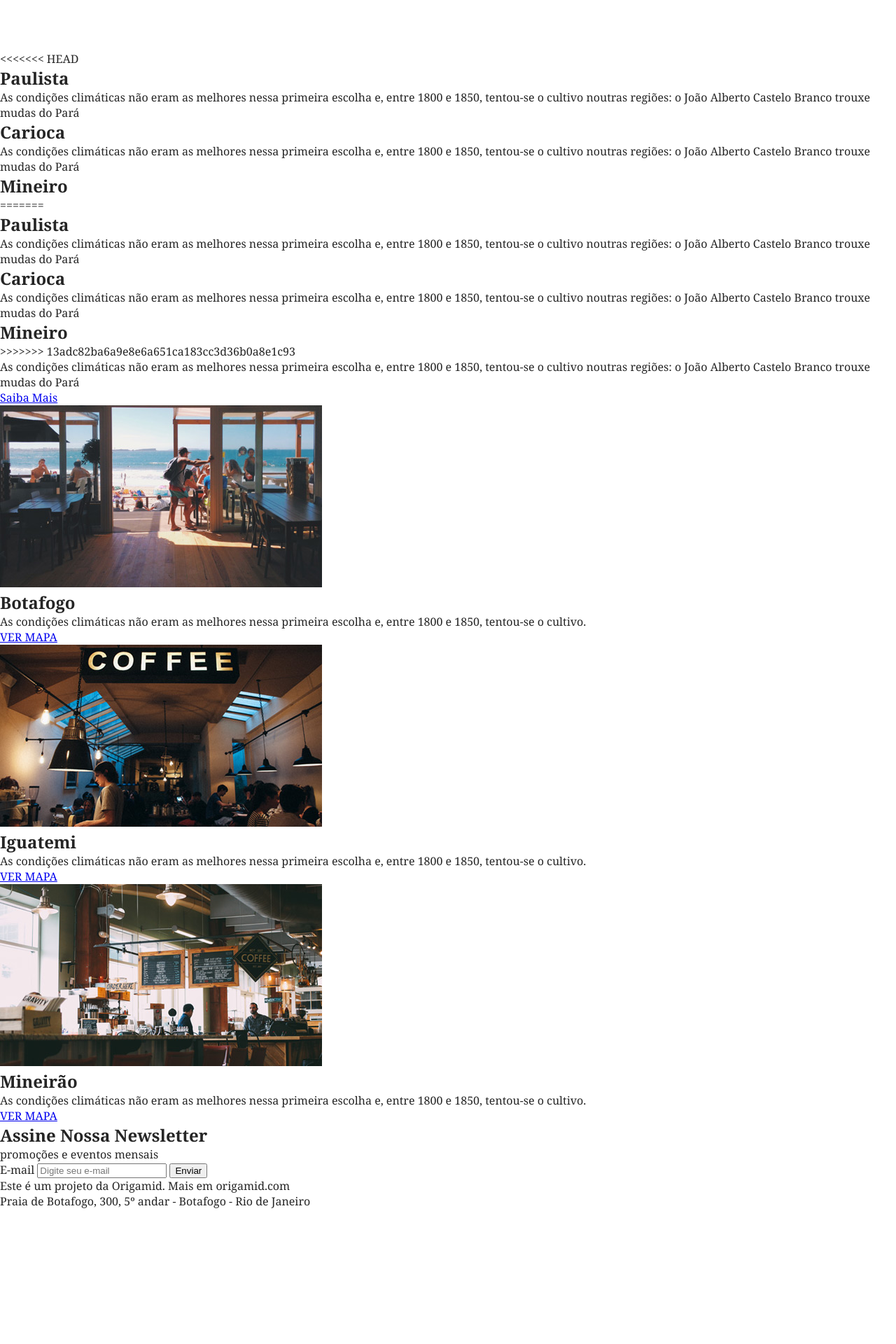
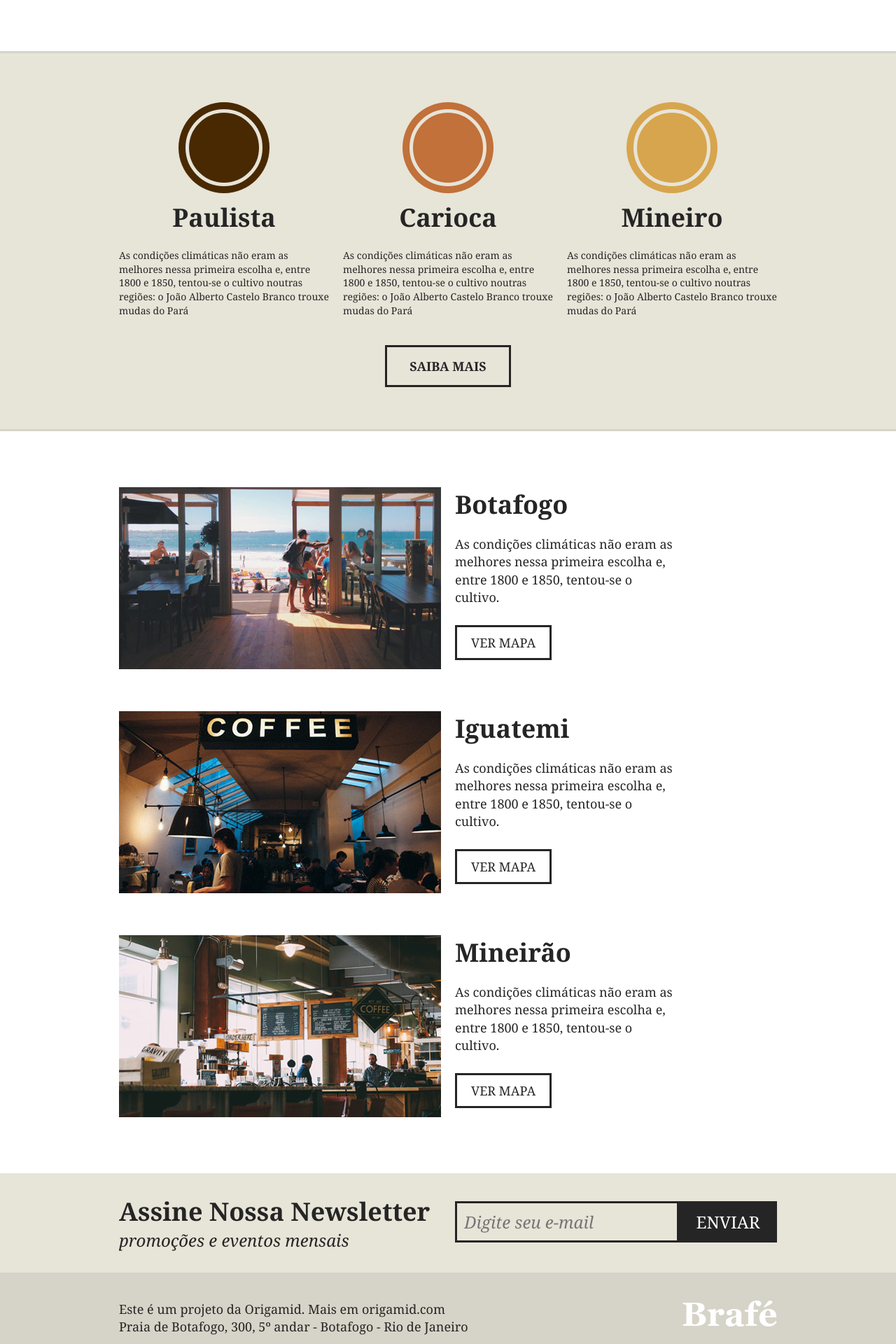
Before and after one commit to pedrocamussi/origamid, a PHP site: page / in a window 1280 px wide. Shown: the part 1160-3080 px from the top of the page at 70% size. Before the commit the page ends 2886 px from the top, so only its background shows below. Run offline with PHP 8.4, Linux system fonts and the light colour scheme.

Commit message:
footer done

```diff
--- a/3 - CSS Avançado Posicionamento/brafe/css/styles.css
+++ b/3 - CSS Avançado Posicionamento/brafe/css/styles.css
@@ -8,6 +8,10 @@ body, h1, h2, h3, p, ul{
 body{
     font-family: Georgia, serif;
     color: #252525;
+}
+
+*{
+    box-sizing: border-box;
 }
 
 /* Menu */
@@ -127,7 +131,6 @@ a.menu-logo{
     margin: 20px auto;
     max-width: 460px;
 }
-<<<<<<< HEAD
 /* Produtos */
 .produtos{
     background: #e7e4d8;
@@ -135,9 +138,6 @@ a.menu-logo{
     border-top: 3px solid #d6d3c8;
     border-bottom: 3px solid #d6d3c8;
 }
-
-=======
-
 /* Produtos */
 
 .produtos{
@@ -146,33 +146,20 @@ a.menu-logo{
     border-top: 3px solid #d6d3c8
     border-bottom: 3px solid #d6d3c8
 }
->>>>>>> 13adc82ba6a9e8e6a651ca183cc3d36b0a8e1c93
 .produtos-container{
     max-width: 960px;
     margin: 0 auto;
 }
-<<<<<<< HEAD
 .produtos-container::before, .produtos-container::after{
-=======
-.produtos-container::after, .produtos-container::before{
->>>>>>> 13adc82ba6a9e8e6a651ca183cc3d36b0a8e1c93
     content: '';
     display: table;
     clear: both;
 }
-<<<<<<< HEAD
-
-=======
->>>>>>> 13adc82ba6a9e8e6a651ca183cc3d36b0a8e1c93
 .produtos-item{
     width: 300px;
     float: left;
     margin: 0 10px 20px 10px;
 }
-<<<<<<< HEAD
-=======
-
->>>>>>> 13adc82ba6a9e8e6a651ca183cc3d36b0a8e1c93
 .produtos-item h2{
     text-align: center;
     font-size: 2.25em;
@@ -184,7 +171,6 @@ a.menu-logo{
     display: block;
     width: 100px;
     height: 100px;
-<<<<<<< HEAD
     background: currentColor;
     border-radius: 50%;
     margin: 20px auto;
@@ -201,13 +187,6 @@ h2.produtos-carioca::before{
 
 h2.produtos-mineiro::before{
     color: #d7a54d;
-=======
-    background: blue;
-    border-radius: 50%;
-    margin: 20px auto;
-    border: 5px solid #e7e4d8;
-    box-shadow: 0 0 0 5px pink, 0 0 0 10px green;
->>>>>>> 13adc82ba6a9e8e6a651ca183cc3d36b0a8e1c93
 }
 
 .produtos-item p{
@@ -215,7 +194,6 @@ h2.produtos-mineiro::before{
     line-height: 1.4em;
 }
 
-<<<<<<< HEAD
 .produtos-btn{
     width: 180px;
     border: 3px solid;
@@ -274,5 +252,99 @@ h2.produtos-mineiro::before{
     color: #252525;
     padding: 10px 20px;
 }
-=======
->>>>>>> 13adc82ba6a9e8e6a651ca183cc3d36b0a8e1c93
+
+/* Assine */
+
+.assine{
+    background: #e7e4d8;
+    padding: 30px 0;
+}
+
+.assine-container{
+    max-width: 960px;
+    margin:0 auto;
+}
+
+.assine-container::after,.assine-container::before{
+    content: '';
+    display: table;
+    clear: both;
+}
+
+.assine-info{
+    width: 460px;
+    margin: 0 10px;
+    float: left;
+}
+
+.assine-info h2{
+    font-size: 2.25em;
+}
+
+.assine-info p{
+    font-size: 1.5em;
+    font-style: italic;
+}
+
+.assine form{
+    width: 460px;
+    margin:10px 10px 0 10px;
+    float: left;
+}
+
+.assine form label{
+    display: none;
+}
+
+.assine input{
+    width: 320px;
+    border: 3px solid #252525;
+    background: none;
+    font-size: 1.5em;
+    font-style: italic;
+    font-family:Georgia, serif ;
+    padding: 10px;
+    float: left;
+}
+
+.assine button{
+    background: #252525;
+    border: none;
+    font-family: Georgia, serif;
+    text-transform: uppercase;
+    font-size: 1.5em;
+    width: 140px;
+    padding: 13px 0;
+    color: #fff;
+    cursor: pointer;
+}
+
+/* Footer */
+
+.footer{
+    background: #d6d3c8;
+    padding: 40px 0;
+}
+
+.footer-container{
+    max-width: 960px;
+    margin: 0 auto;
+}
+
+.footer-container::after, .footer-container::before{
+    content: '';
+    display: table;
+    clear: both;
+}
+
+.footer p{
+    float: left;
+    margin: 0 10px;
+    font-size: 1.125em;
+    line-height: 1.4em;
+}
+.footer img{
+    float: right;
+    margin: 0 10px;
+    display: block;
+}
--- a/3 - CSS Avançado Posicionamento/brafe/index.html
+++ b/3 - CSS Avançado Posicionamento/brafe/index.html
@@ -42,7 +42,6 @@
     </section>
 
     <section class="produtos">
-<<<<<<< HEAD
         <div class="produtos-container">
             <div class="produtos-item">
                 <h2 class="produtos-paulista">Paulista</h2>
@@ -54,19 +53,6 @@
             </div>
             <div class="produtos-item">
                 <h2 class="produtos-mineiro">Mineiro</h2>
-=======
-        <div class="produtos-container">
-            <div class="produtos-item">
-                <h2>Paulista</h2>
-                <p>As condições climáticas não eram as melhores nessa primeira escolha e, entre 1800 e 1850, tentou-se o cultivo noutras regiões: o João Alberto Castelo Branco trouxe mudas do Pará</p>
-            </div>
-            <div class="produtos-item">
-                <h2>Carioca</h2>
-                <p>As condições climáticas não eram as melhores nessa primeira escolha e, entre 1800 e 1850, tentou-se o cultivo noutras regiões: o João Alberto Castelo Branco trouxe mudas do Pará</p>
-            </div>
-            <div class="produtos-item">
-                <h2>Mineiro</h2>
->>>>>>> 13adc82ba6a9e8e6a651ca183cc3d36b0a8e1c93
                 <p>As condições climáticas não eram as melhores nessa primeira escolha e, entre 1800 e 1850, tentou-se o cultivo noutras regiões: o João Alberto Castelo Branco trouxe mudas do Pará</p>
             </div>
         </div>
@@ -83,7 +69,7 @@
             </div>
         </div>
         <div class="locais-item">
-            <img src="/img/iguatemi.jpg" alt="Unidade Brafé Iguatemi">
+            <img src="img/iguatemi.jpg" alt="Unidade Brafé Iguatemi">
             <div>
                 <h2>Iguatemi</h2>
                 <p>As condições climáticas não eram as melhores nessa primeira escolha e, entre 1800 e 1850, tentou-se o cultivo.</p>
@@ -100,9 +86,9 @@
         </div>
     </section>
 
-    <section>
-        <div>
-            <div>
+    <section class="assine">
+        <div class="assine-container">
+            <div class="assine-info">
                 <h2>Assine Nossa Newsletter</h2>
                 <p>promoções e eventos mensais</p>
             </div>
@@ -113,12 +99,14 @@
             </form>
         </div>
     </section>
-    <footer>
-        <div>
+
+    <footer class="footer">
+        <div class="footer-container">
             <p>Este é um projeto da Origamid. Mais em origamid.com
                <br>Praia de Botafogo, 300, 5º andar - Botafogo - Rio de Janeiro</p>
                <img src="img/brafe.png" alt="Logo Brafe">
         </div>
     </footer>
+
 </body>
 </html>
```
